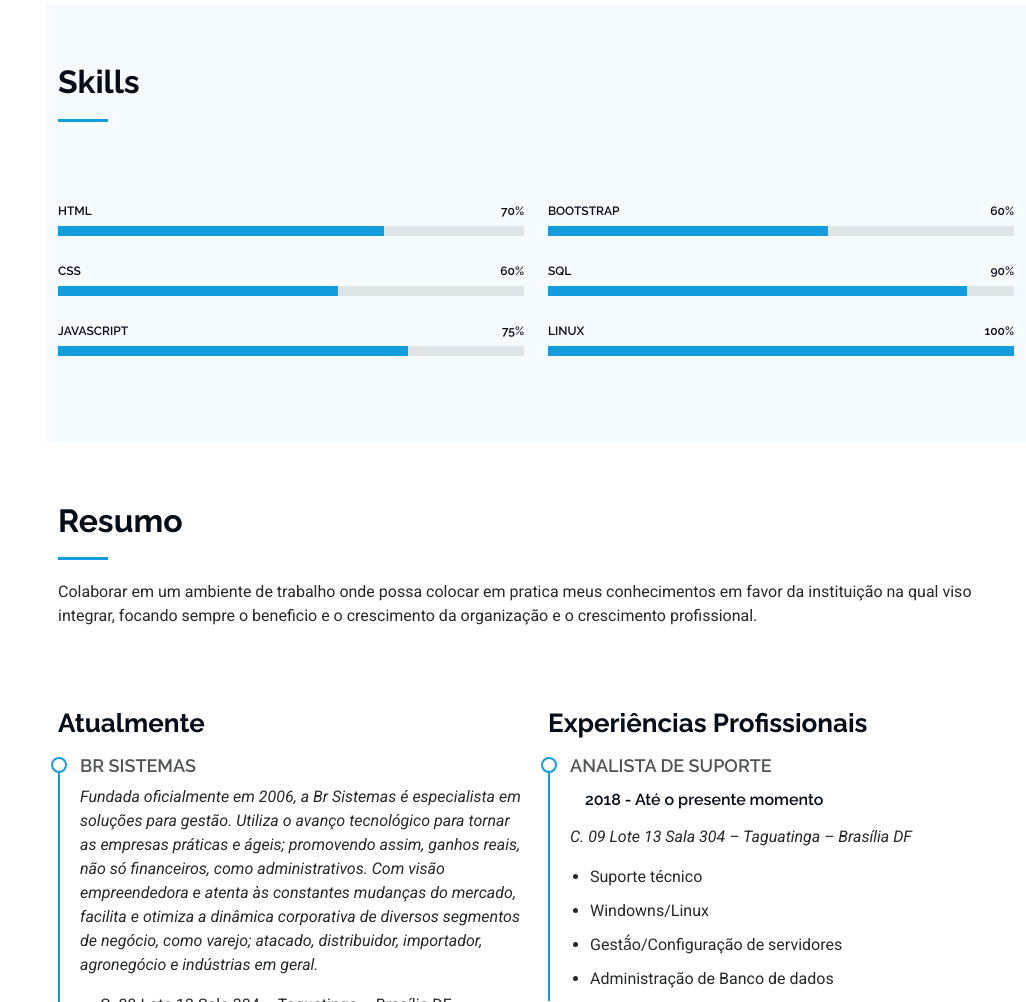
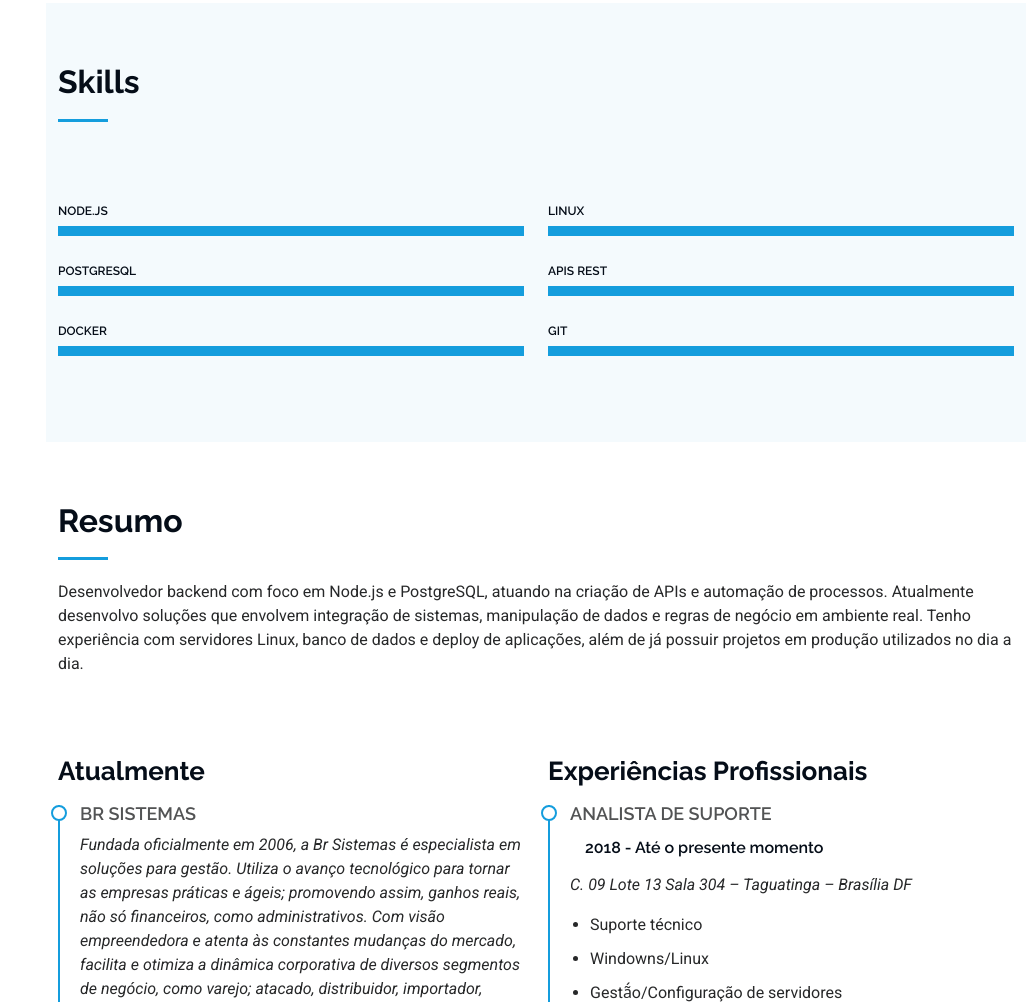
Before and after one commit to CaioRodrigoCEVDEV/portifolio, a plain HTML site: page public/index.html in a window 1280 px wide. Shown: the part 1391-2393 px from the top of the page, without its empty margins (254-1280 px from the left). Drawn offline with Linux system fonts and the light colour scheme.

Commit message:
Adjust: Resumo e skills

```diff
--- a/public/index.html
+++ b/public/index.html
@@ -138,25 +138,25 @@
 
           <div class="col-lg-6">
             <div class="progress">
-              <span class="skill"><span>HTML</span> <i class="val">70%</i></span>
+              <span class="skill"><span>Node.js</span></span>
               <div class="progress-bar-wrap">
-                <div class="progress-bar" role="progressbar" aria-valuenow="70" aria-valuemin="0" aria-valuemax="100">
+                <div class="progress-bar" role="progressbar" aria-valuenow="100" aria-valuemin="0" aria-valuemax="100">
                 </div>
               </div>
             </div>
 
             <div class="progress">
-              <span class="skill"><span>CSS</span> <i class="val">60%</i></span>
+              <span class="skill"><span>PostgreSQL</span></span>
               <div class="progress-bar-wrap">
-                <div class="progress-bar" role="progressbar" aria-valuenow="60" aria-valuemin="0" aria-valuemax="100">
+                <div class="progress-bar" role="progressbar" aria-valuenow="100" aria-valuemin="0" aria-valuemax="100">
                 </div>
               </div>
             </div>
 
             <div class="progress">
-              <span class="skill"><span>JavaScript</span> <i class="val">75%</i></span>
+              <span class="skill"><span>Docker</span></span>
               <div class="progress-bar-wrap">
-                <div class="progress-bar" role="progressbar" aria-valuenow="75" aria-valuemin="0" aria-valuemax="100">
+                <div class="progress-bar" role="progressbar" aria-valuenow="100" aria-valuemin="0" aria-valuemax="100">
                 </div>
               </div>
             </div>
@@ -166,23 +166,23 @@
           <div class="col-lg-6">
 
             <div class="progress">
-              <span class="skill"><span>Bootstrap</span> <i class="val">60%</i></span>
+              <span class="skill"><span>Linux</span> </span>
               <div class="progress-bar-wrap">
-                <div class="progress-bar" role="progressbar" aria-valuenow="60" aria-valuemin="0" aria-valuemax="100">
+                <div class="progress-bar" role="progressbar" aria-valuenow="100" aria-valuemin="0" aria-valuemax="100">
                 </div>
               </div>
             </div>
 
             <div class="progress">
-              <span class="skill"><span>SQL</span> <i class="val">90%</i></span>
+              <span class="skill"><span>APIs REST</span></span>
               <div class="progress-bar-wrap">
-                <div class="progress-bar" role="progressbar" aria-valuenow="90" aria-valuemin="0" aria-valuemax="100">
+                <div class="progress-bar" role="progressbar" aria-valuenow="100" aria-valuemin="0" aria-valuemax="100">
                 </div>
               </div>
             </div>
 
             <div class="progress">
-              <span class="skill"><span>Linux</span> <i class="val">100%</i></span>
+              <span class="skill"><span>Git</span></span>
               <div class="progress-bar-wrap">
                 <div class="progress-bar" role="progressbar" aria-valuenow="100" aria-valuemin="0" aria-valuemax="100">
                 </div>
@@ -199,8 +199,11 @@
     <section id="resume" class="resume section">
       <div class="container section-title" data-aos="fade-up">
         <h2>Resumo</h2>
-        <p>Colaborar em um ambiente de trabalho onde possa colocar em pratica meus conhecimentos em favor da instituição
-          na qual viso integrar, focando sempre o beneficio e o crescimento da organização e o crescimento profissional.
+        <p>Desenvolvedor backend com foco em Node.js e PostgreSQL, atuando na criação de APIs e automação de processos.
+
+Atualmente desenvolvo soluções que envolvem integração de sistemas, manipulação de dados e regras de negócio em ambiente real.
+
+Tenho experiência com servidores Linux, banco de dados e deploy de aplicações, além de já possuir projetos em produção utilizados no dia a dia.
         </p>
       </div>
 
```
